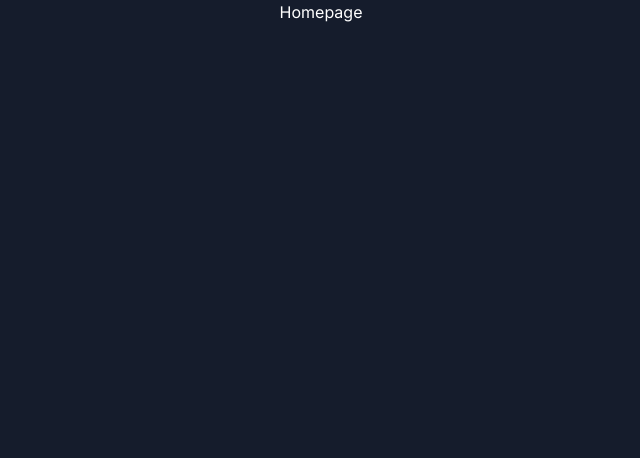
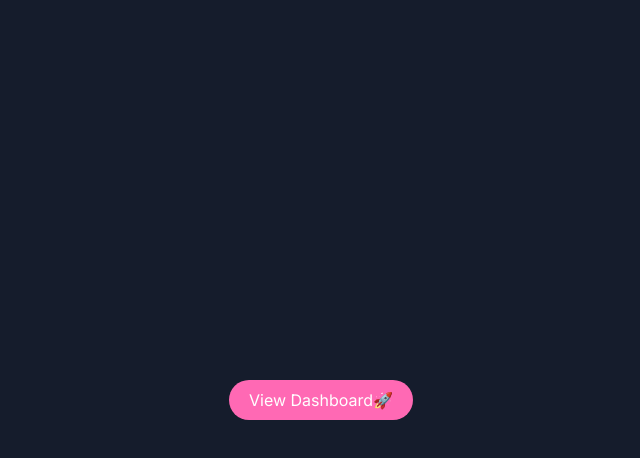
Before and after one commit to biniruu/admin-dashboard-nextjs14, a Next.js app: page / in a window 1280 px wide. Shown: the top 458 px of the page, without its empty margins (319-959 px from the left). Built offline with nearby package versions, Linux system fonts and the light colour scheme.

Commit message:
feat: add button to main page
navigate to dashboard on button click

```diff
--- a/src/app/page.tsx
+++ b/src/app/page.tsx
@@ -1,8 +1,12 @@
+import Link from 'next/link'
+
 export default function Home() {
   return (
     // TODO: add '/dashboard' route
-    <main className="flex items-center justify-center">
-      <div>Homepage</div>
+    <main className="flex h-screen items-center justify-center">
+      <Link href="/dashboard" className="rounded-full bg-[hotpink] px-5 py-2">
+        view dashboard🚀
+      </Link>
     </main>
   )
 }
```
